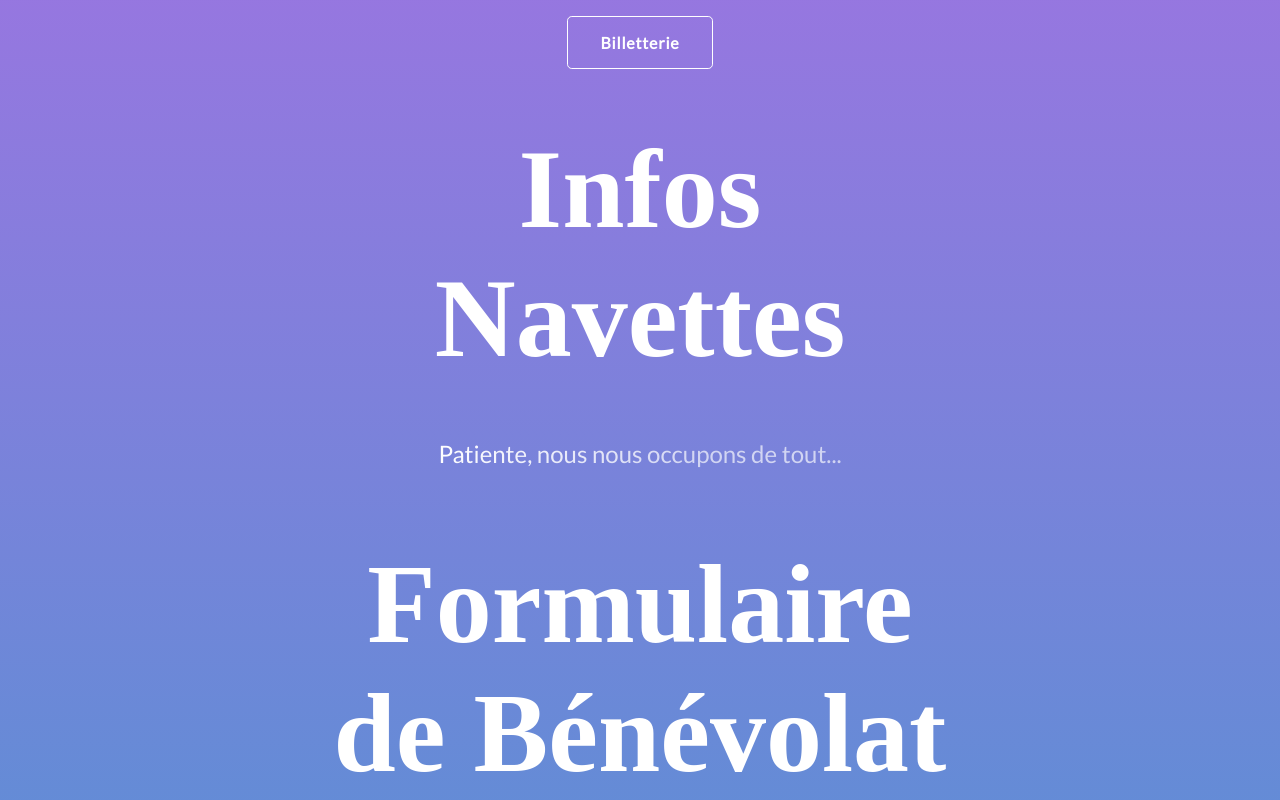
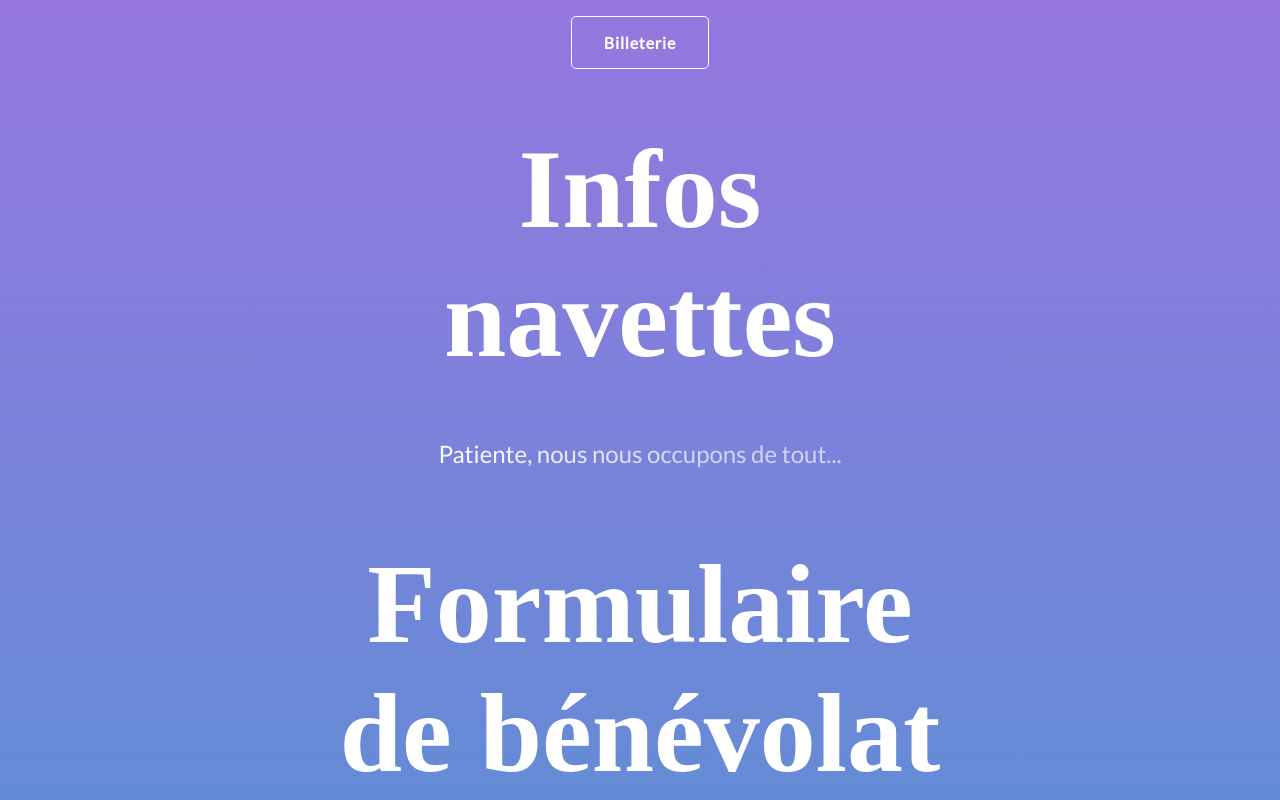
Before and after one commit to leoBello/cp2022WebSite, a React (Create React App) app: page / in a window 1280 px wide. Shown: the part 2500-3300 px from the top of the page. Built offline with nearby package versions, Linux system fonts and the light colour scheme; a web font is replaced by a local one.

Commit message:
all are translated

```diff
--- a/src/components/Hero/hero.scss
+++ b/src/components/Hero/hero.scss
@@ -6,7 +6,7 @@
   width: 100%;
   height: 100vh;
   @media screen and (max-width: "500px") {
-    height: 99vh;
+    height: 90vh;
   }
 
 
--- a/src/components/Home/Home.jsx
+++ b/src/components/Home/Home.jsx
@@ -2,7 +2,7 @@ import React, { useEffect, useState } from "react";
 import { Header } from "../Header/Header";
 import { Section, SectionPrecepte, SectionText } from "../Section/Section";
 import { Hero } from "../Hero/Hero";
-import { PreceptesData } from "../../constants/constants";
+import { PreceptesData, TitleSectionData } from "../../constants/constants";
 import { Footer } from "../Footer/Footer";
 import { LanguageContext } from "./LanguageContext";
 import "./home.scss";
@@ -48,9 +48,11 @@ const Home = () => {
       <section className="infos-section">
         <LanguageContext.Consumer>
           {({ language }) => {
+
+            const waitingText = language === 'fr' ? 'Patiente, nous nous occupons de tout...' : 'Please wait, we are working on it...';
             return (
               <>
-                <Section id="preceptes" title="Nos préceptes">
+                <Section id="preceptes" title={TitleSectionData[language][0].title}>
                   <div className="preceptes-container">
                     {PreceptesData[language].map((precepte, index) => (
                       <SectionPrecepte
@@ -61,7 +63,7 @@ const Home = () => {
                     ))}
                   </div>
                 </Section>
-                <Section id="ticketing" title="Billetterie" center>
+                <Section id="ticketing" title={TitleSectionData[language][1].title} center>
                   <div className="buttons-container billetterie">
                     <button
                       className="button"
@@ -73,14 +75,14 @@ const Home = () => {
                         );
                       }}
                     >
-                      Billetterie
+                      {language === 'fr' ? "Billeterie" : "Ticketing"}
                     </button>
                   </div>
                 </Section>
-                <Section id="shuttles" title="Infos Navettes" center>
-                  <SectionText text="Patiente, nous nous occupons de tout..." />
+                <Section id="shuttles" title={TitleSectionData[language][2].title} center>
+                  <SectionText text={waitingText} />
                 </Section>
-                <Section id="volunteer" title="Formulaire de Bénévolat" center>
+                <Section id="volunteer" title={TitleSectionData[language][3].title} center>
                   <div className="buttons-container benevoles">
                     <button
                       className="button"
@@ -89,7 +91,7 @@ const Home = () => {
                         window.open("http://google.com", "_blank");
                       }}
                     >
-                      Bénévoles
+                      {language === 'fr' ? "Bénévoles" : "Volunteers"}
                     </button>
                     <button
                       className="button"
@@ -98,12 +100,12 @@ const Home = () => {
                         window.open("http://google.com", "_blank");
                       }}
                     >
-                      Managers de bénévoles
+                      {language === 'fr' ? "Managers de bénévoles" : "Volunteer's Manager"}
                     </button>
                   </div>
                 </Section>
 
-                <Section title="Event" center>
+                <Section title={TitleSectionData[language][4].title} center>
                   <div className="buttons-container billetterie">
                     <button
                       className="button2"
@@ -119,8 +121,8 @@ const Home = () => {
                     </button>
                   </div>
                 </Section>
-                <Section id="faq" title="FAQ" center>
-                  <SectionText text="Patiente, nous nous occupons de tout..." />
+                <Section id="faq" title={TitleSectionData[language][5].title} center>
+                  <SectionText text={waitingText} />
                 </Section>
                 <Footer />
               </>
--- a/src/constants/constants.js
+++ b/src/constants/constants.js
@@ -73,15 +73,15 @@ export const HeaderData = {
   ],
   en : [
     {
-      title: "Billetterie",
+      title: "Ticketing",
       url: "#ticketing",
     },
     {
-      title: "Infos navettes",
+      title: "Shuttles",
       url: "#shuttles",
     },
     {
-      title: "Bénévolat",
+      title: "Volunteers",
       url: "#volunteer"
     },
     {
```
